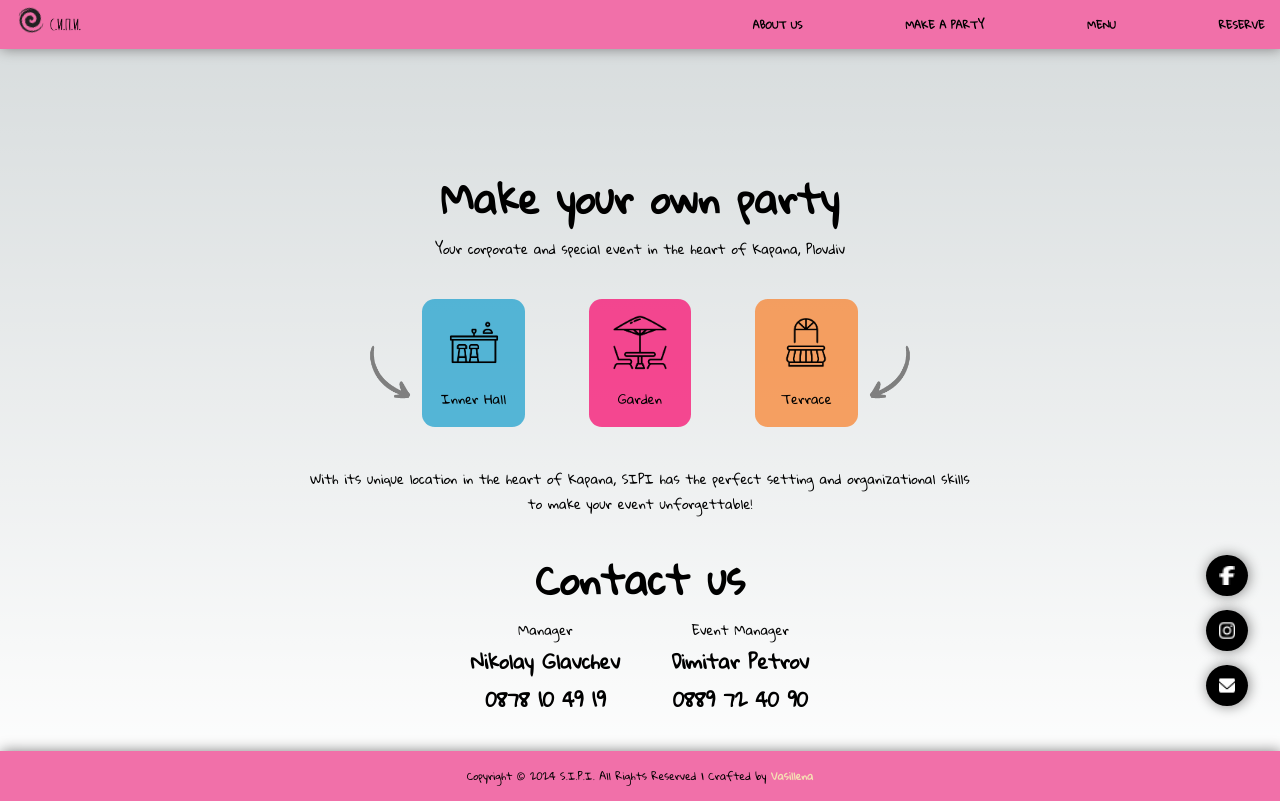
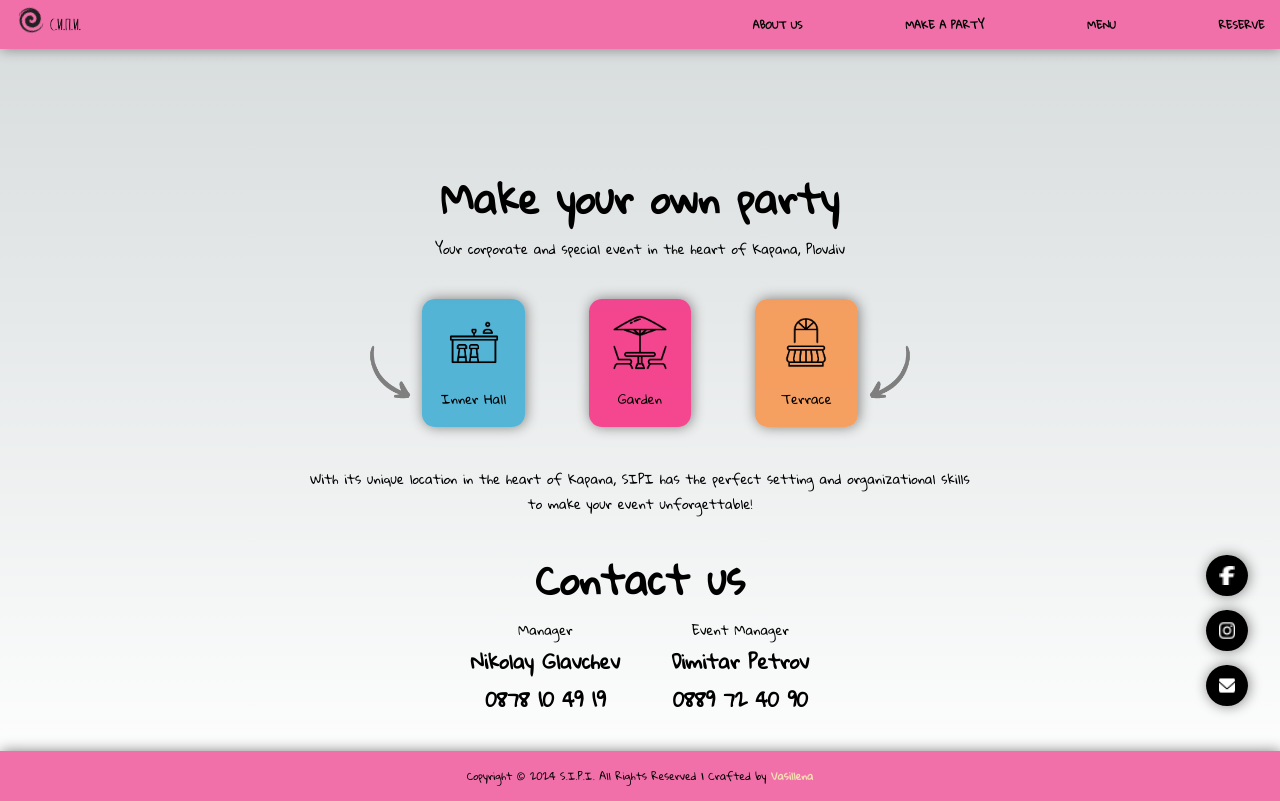
Before and after one commit to Vasillena/S.I.P.I, a Next.js app: page /make-a-party in a window 1280 px wide. Built offline with nearby package versions, Linux system fonts and the light colour scheme.

Commit message:
Update Party.module.css

```diff
--- a/app/components/Party/Party.module.css
+++ b/app/components/Party/Party.module.css
@@ -26,6 +26,7 @@
   height: 8em;
   padding: 1em;
   border-radius: 1em;
+  box-shadow: 1px 0 0.8rem gray;
 }
 
 .spots img {
```
